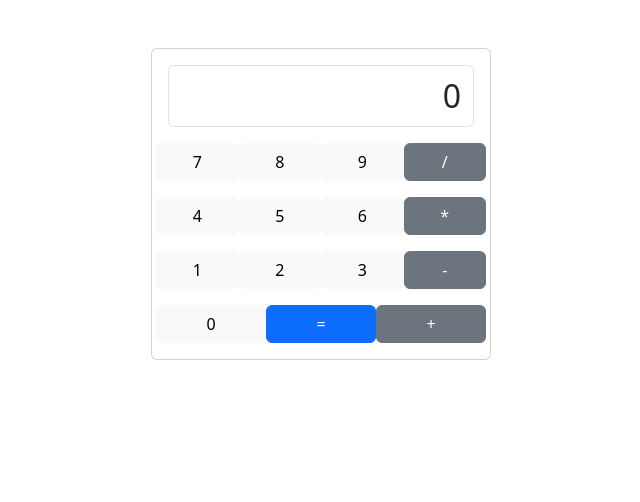
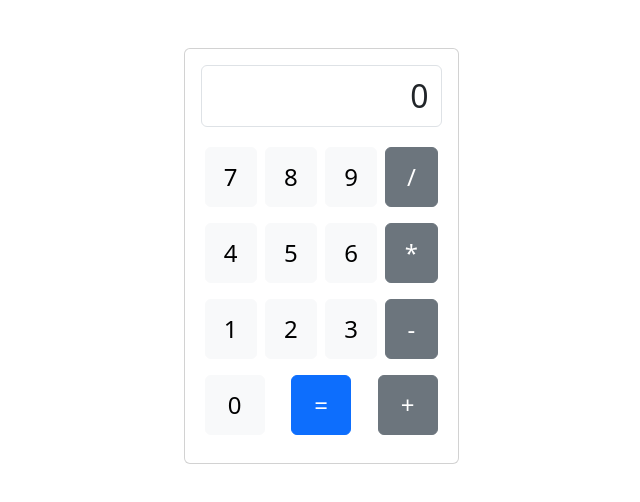
Before and after one commit to Tin0709/Full-Stack-Week3AndWeek4, a React (Create React App) app: page / in a window 1280 px wide. Shown: the top 502 px of the page, without its empty margins (319-959 px from the left). Built offline with nearby package versions, Linux system fonts and the light colour scheme.

Commit message:
Refactor using Arrays & Props

```diff
--- a/src/Calculator.js
+++ b/src/Calculator.js
@@ -1,9 +1,24 @@
 import React from 'react';
 
+
+function Button({ value, onClick, className }) {
+  return (
+    <button className={`btn ${className} m-1`} style={{ width: '60px', height: '60px', fontSize: '1.5rem' }}>
+      {value}
+    </button>
+  );
+}
+
+const buttonRows = [
+  ['7', '8', '9', '/'],
+  ['4', '5', '6', '*'],
+  ['1', '2', '3', '-'],
+  ['0', '=', '+']
+];
 function Calculator() {
-  return (
+   return (
     <div className="container mt-5">
-      <div className="card mx-auto" style={{ width: "340px" }}>
+      <div className="card mx-auto" style={{ width: "275px" }}>
         <div className="card-body">
           <input
             type="text"
@@ -12,31 +27,18 @@ function Calculator() {
             readOnly
             style={{ fontSize: "2rem" }}
           />
-          <div className="d-grid gap-2">
-            <div className="row mb-2">
-              <button className="col btn btn-light">7</button>
-              <button className="col btn btn-light">8</button>
-              <button className="col btn btn-light">9</button>
-              <button className="col btn btn-secondary">/</button>
+          {buttonRows.map((row, idx) => (
+            <div className="d-flex justify-content-between mb-2" key={idx}>
+              {row.map(btn => {
+                let className = 'btn-light';
+                if (['/', '*', '-', '+'].includes(btn)) className = 'btn-secondary';
+                if (btn === '=') className = 'btn-primary';
+                return (
+                  <Button key={btn} value={btn} className={className} />
+                );
+              })}
             </div>
-            <div className="row mb-2">
-              <button className="col btn btn-light">4</button>
-              <button className="col btn btn-light">5</button>
-              <button className="col btn btn-light">6</button>
-              <button className="col btn btn-secondary">*</button>
-            </div>
-            <div className="row mb-2">
-              <button className="col btn btn-light">1</button>
-              <button className="col btn btn-light">2</button>
-              <button className="col btn btn-light">3</button>
-              <button className="col btn btn-secondary">-</button>
-            </div>
-            <div className="row">
-              <button className="col btn btn-light">0</button>
-              <button className="col btn btn-primary">=</button>
-              <button className="col btn btn-secondary">+</button>
-            </div>
-          </div>
+          ))}
         </div>
       </div>
     </div>
```
